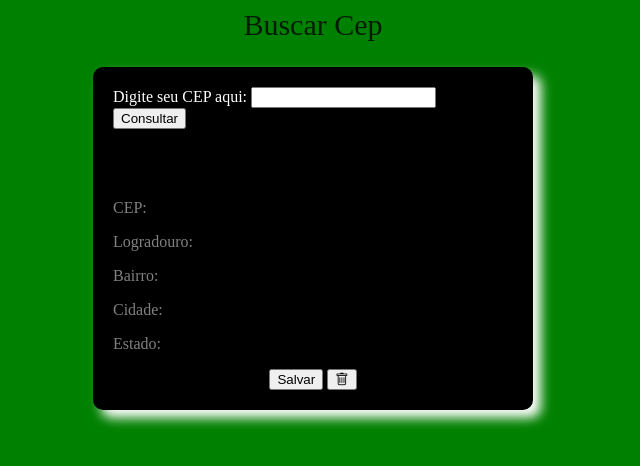
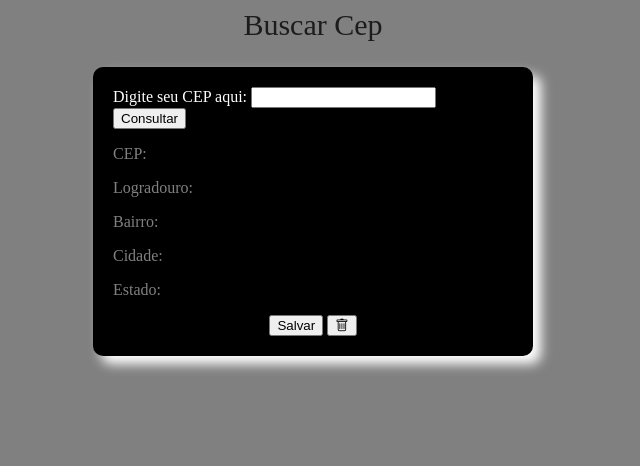
Before and after one commit to rian-salin/consulta_cep, a plain HTML site: page index.html in a window 1280 px wide. Shown: the whole page, without its empty margins (327-967 px from the left). Drawn offline with nearby package versions, Linux system fonts and the light colour scheme.

Commit message:
Revert "commit teste"
This reverts commit 06b79ca90345dd8510b75c51017e04d0404ed6a3.

```diff
--- a/styles.css
+++ b/styles.css
@@ -1,5 +1,5 @@
 body{
-    background-color: green;
+    background-color: gray;
 }
 
 header{
```
Also changed, not shown: index.html (+1 -1 lines).
